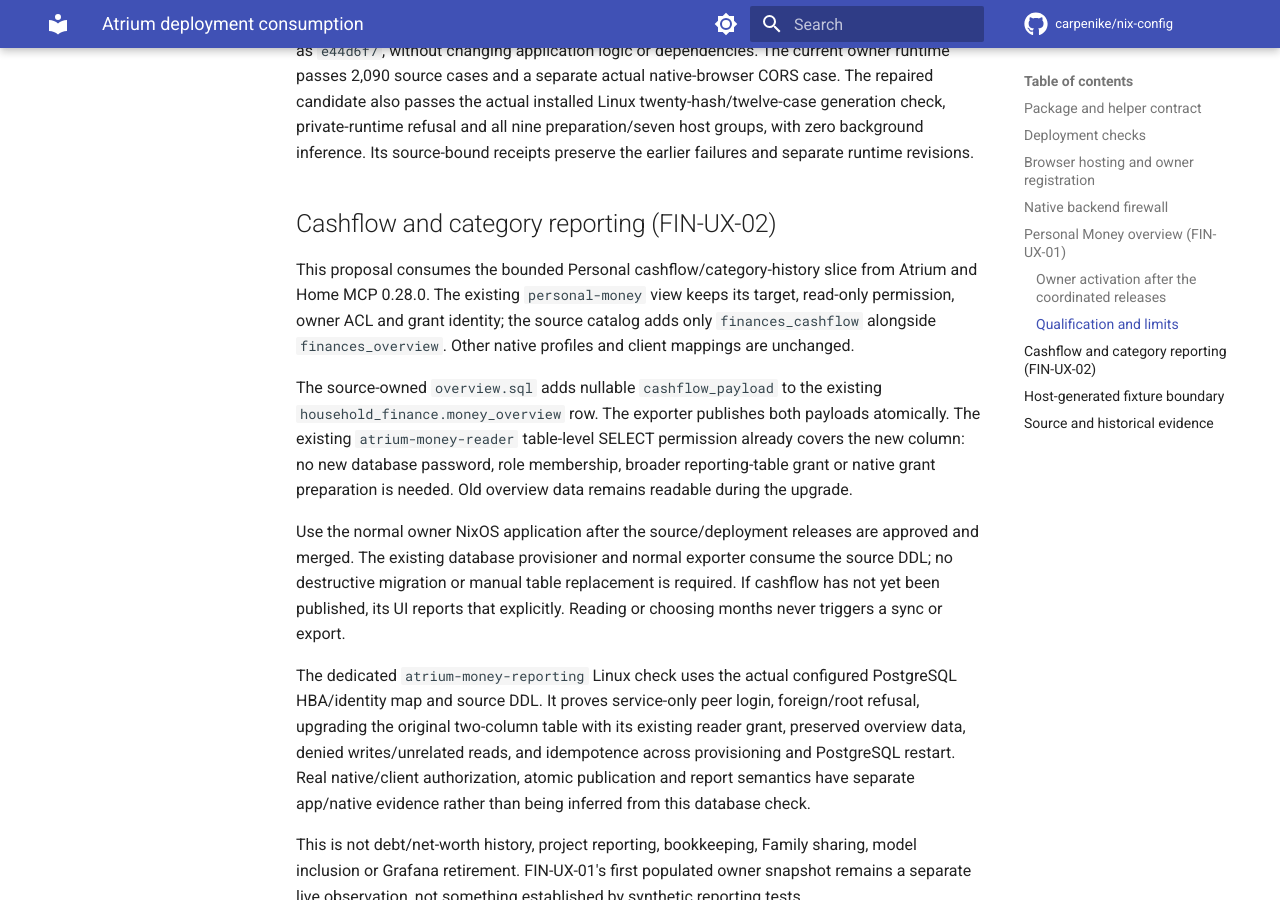
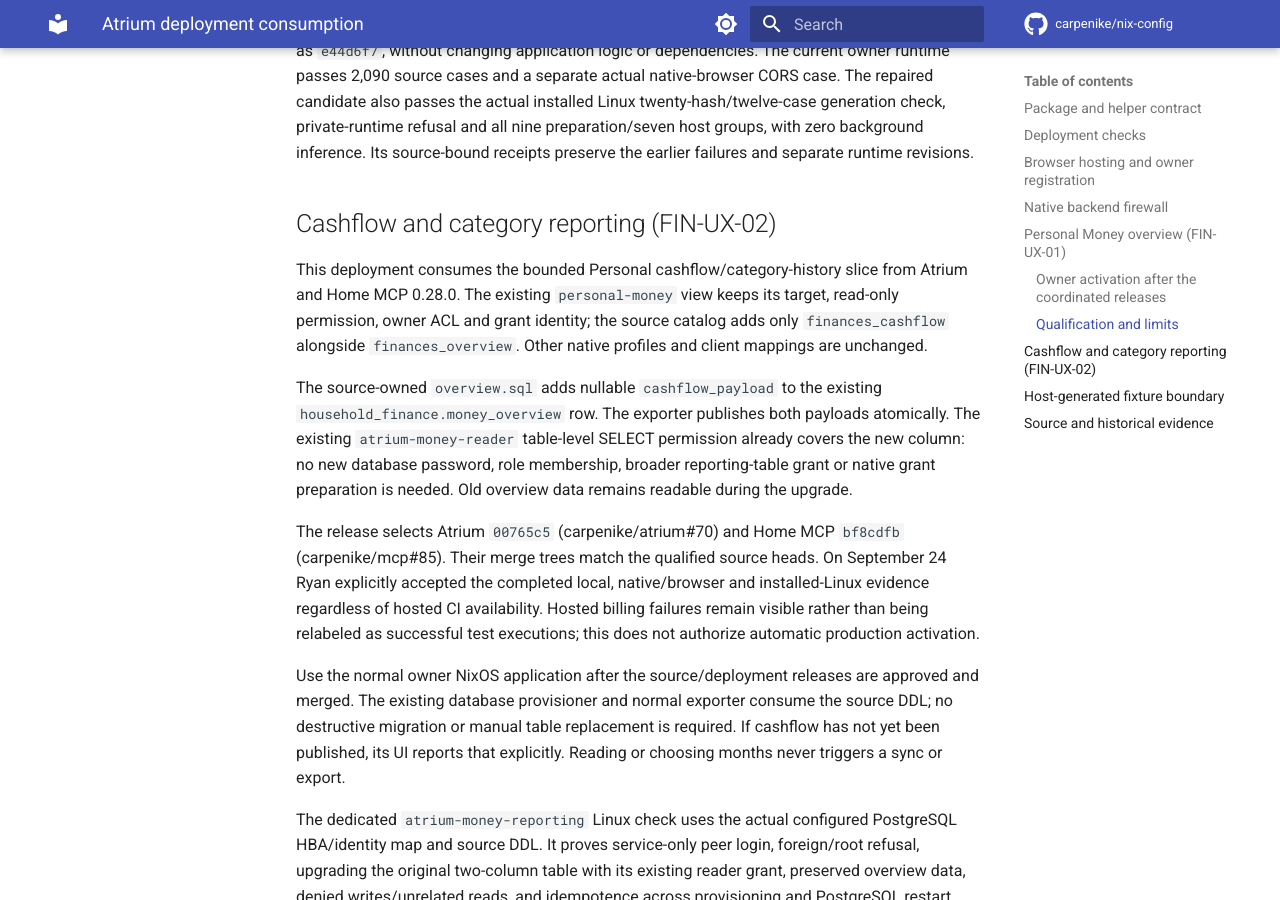
Before and after one commit to carpenike/nix-config, an MkDocs documentation site: the page built from docs/services/atrium-deployment.md, in a window 1280 px wide and 900 px high, scrolled down 8120 px. Built offline with MkDocs 1.6.1 and Material for MkDocs 9.7.7, drawn with Linux system fonts in a browser that asks for light colours; comment, search, counter and statistics services are not loaded.

Commit message:
chore(atrium): select merged cashflow releases
Pin merged Atrium00765c5 and Home MCPbf8cdfb with byte-identical qualified trees. Record the owner's explicit local/native qualification acceptance regardless of hosted CI; no production activation.

Co-authored-by: Copilot <223556219+Copilot@users.noreply.github.com>
Copilot-Session: e69d7724-2617-4d5a-832a-fd60d9aebf5d

```diff
--- a/docs/services/atrium-deployment.md
+++ b/docs/services/atrium-deployment.md
@@ -356,7 +356,7 @@ separate runtime revisions.
 
 ## Cashflow and category reporting (FIN-UX-02)
 
-This proposal consumes the bounded Personal cashflow/category-history slice
+This deployment consumes the bounded Personal cashflow/category-history slice
 from Atrium and Home MCP 0.28.0. The existing `personal-money` view keeps its
 target, read-only permission, owner ACL and grant identity; the source catalog
 adds only `finances_cashflow` alongside `finances_overview`. Other native
@@ -368,6 +368,13 @@ atomically. The existing `atrium-money-reader` table-level SELECT permission
 already covers the new column: no new database password, role membership,
 broader reporting-table grant or native grant preparation is needed.
 Old overview data remains readable during the upgrade.
+
+The release selects Atrium `00765c5` (carpenike/atrium#70) and Home MCP
+`bf8cdfb` (carpenike/mcp#85). Their merge trees match the qualified source heads.
+On September 24 Ryan explicitly accepted the completed local, native/browser
+and installed-Linux evidence regardless of hosted CI availability. Hosted
+billing failures remain visible rather than being relabeled as successful
+test executions; this does not authorize automatic production activation.
 
 Use the normal owner NixOS application after the source/deployment releases
 are approved and merged. The existing database provisioner and normal exporter
```
Also changed, not shown: 4 other files.
